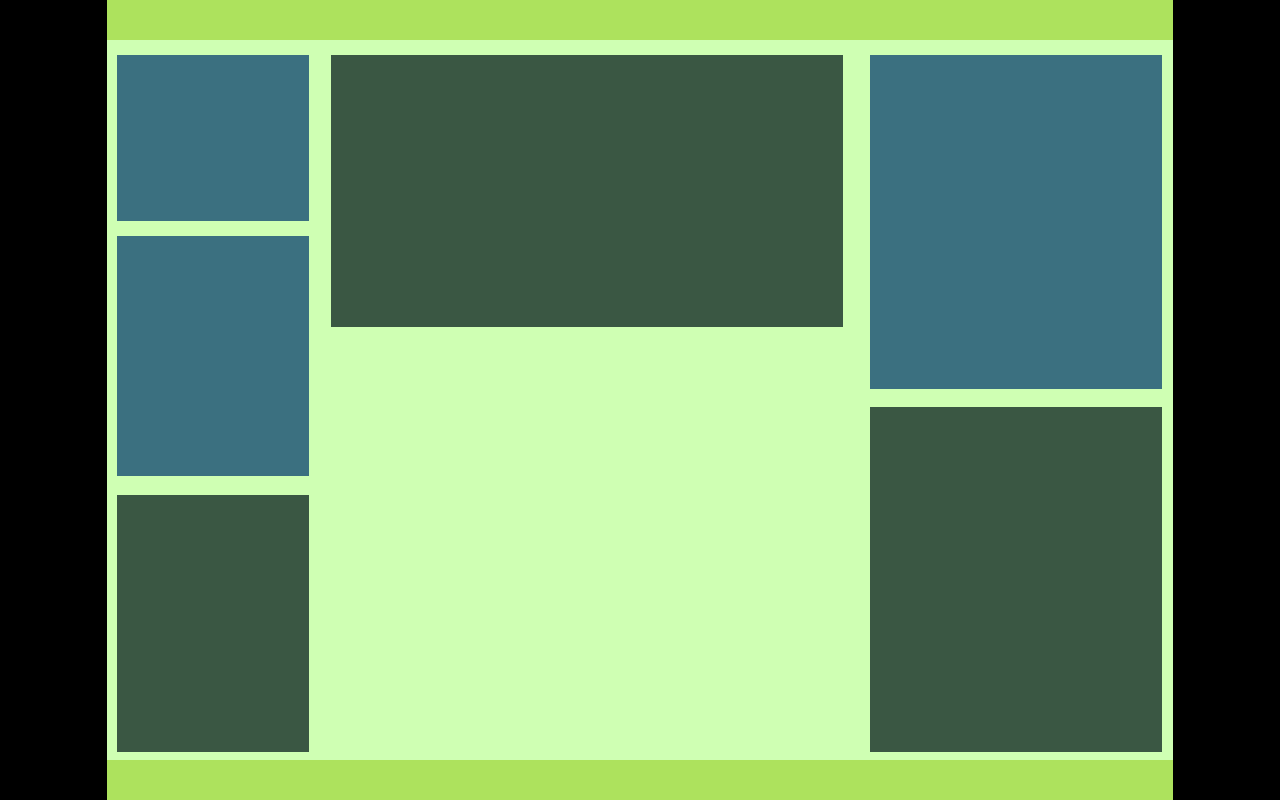
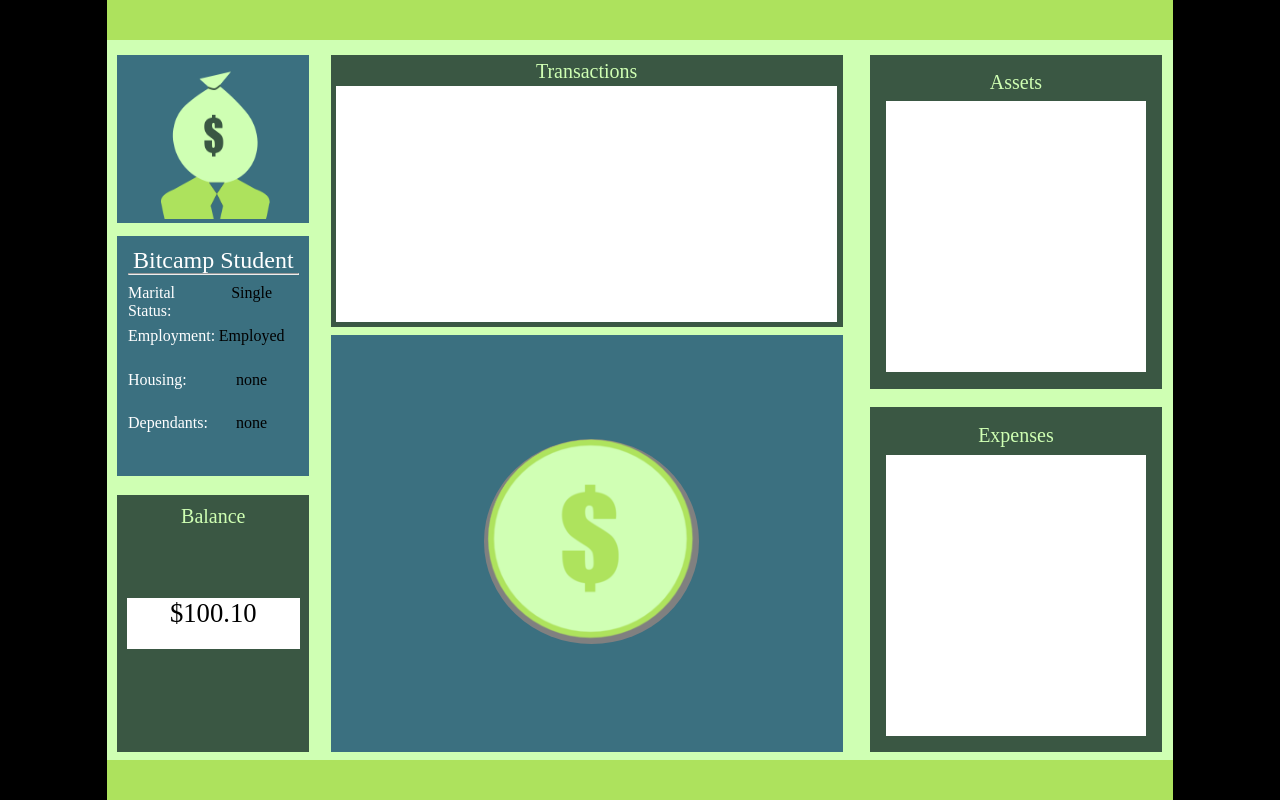
Before and after one commit to RahulSondhi/oneClickBudget, a plain HTML site: page index.html in a window 1280 px wide. Drawn offline with nearby package versions, Linux system fonts and the light colour scheme.

Commit message:
Added Functionality to ui

```diff
--- a/css/style.css
+++ b/css/style.css
@@ -52,14 +52,62 @@ html{
 }
 
 #leftBarContentPhotoContainer{
-  width: 80%;
-  padding: 5%;
-  height: 20%;
+  width: 86%;
+  padding: 2%;
+  height: 22%;
   margin: 0px;
   left: 5%;
   top: 2%;
   position: absolute;
   background-color: #3B7080;
+}
+
+#profilePic{
+  width: 100%;
+  height: 100%;
+}
+
+hr{
+  margin: 0;
+  margin-bottom: 5%;
+  border-width: 0.0625rem;
+}
+#profileName{
+  width: 100%;
+  height: 12%;
+  text-align: center;
+  color: white;
+  font-size: 1.8rem;
+  margin: 0;
+}
+
+#profileStatus,
+#profileHousing,
+#profileDependants,
+#profileEmployment{
+  display: flex;
+  flex-direction: row;
+  width: 100%;
+  height: 20%;
+}
+
+#profileStatusTitle,
+#profileHousingTitle,
+#profileEmploymentTitle,
+#profileDependantsTitle{
+  font-size: 1.2rem;
+  width: 40%;
+  color: white;
+}
+
+#profileStatusContent,
+#profileEmploymentContent,
+#profileHousingContent,
+#profileDependantsContent{
+  font-size: 1.2rem;
+  text-align: center;
+  width: 55%;
+  margin-left: 5%;
 }
 
 #leftBarContentProfileData{
@@ -113,7 +161,27 @@ html{
   position: absolute;
   bottom: 2%;
   left: 2%;
-  background-color: #CFFFB3;
+  background-color: #3B7080;
+}
+
+#centerContentButton{
+  width: 42%;
+  height: 49%;
+  left: 30%;
+  top: 25%;
+  border-radius: 100%;
+  position: absolute;
+  background-color: grey;
+  cursor: pointer;
+  background-repeat: no-repeat;
+  background-image: url("../images/clickerbuttonround.png");
+  background-position: center;
+  background-size:contain;
+}
+
+#centerContentButton:active {
+  box-shadow: 0 0.3125rem grey;
+  transform: translateY(0.3rem);
 }
 
 #rightBarContent{
@@ -134,7 +202,7 @@ html{
       left: 5%;
       top: 2%;
       position: absolute;
-      background-color: #3B7080;
+      background-color: #3A5743;
 }
 
 #rightBarContentExpenses{
@@ -147,3 +215,38 @@ html{
       position: absolute;
       background-color: #3A5743;
 }
+
+
+#rightBarContentAssetsTitle,
+#rightBarContentExpensesTitle,
+#centerContentTransactionLogTitle,
+#leftBarContentProfileBalanceTitle{
+  width: 100%;
+  height: 10%;
+  margin: 0;
+  color: #CFFFB3;
+  font-size: 1.5rem;
+  text-align: center;
+}
+
+#rightBarContentAssetsContent,
+#rightBarContentExpensesContent,
+#centerContentTransactionLogContent{
+  width: 100%;
+  height: 90%;
+  margin: 0;
+  background-color: white;
+  overflow-x: hidden;
+  overflow-y: auto;
+}
+
+#leftBarContentProfileBalanceContent{
+  width: 90%;
+  height: 20%;
+  position: absolute;
+  top: 40%;
+  left: 5%;
+  text-align: center;
+  background-color: white;
+  font-size: 2rem;
+}
--- a/index.html
+++ b/index.html
@@ -1,4 +1,5 @@
 <html>
+
 <head>
   <meta charset="UTF-8">
   <title>Something</title>
@@ -7,25 +8,66 @@
   <script src="js/script.js"></script>
   <link rel="stylesheet" href="css/style.css">
 </head>
+
 <body>
   <div id="stage" class="screen">
     <div id="header"></div>
     <div id="content">
       <div id="leftBarContent">
-            <div id="leftBarContentPhotoContainer"></div>
-            <div id="leftBarContentProfileData"></div>
-            <div id="leftBarContentProfileBalance"></div>
+        <div id="leftBarContentPhotoContainer">
+          <img id="profilePic" src="images/profilepicture.png" alt="Profile Pic">
+        </div>
+        <div id="leftBarContentProfileData">
+          <div id="profileName">Bitcamp Student</div>
+          <hr>
+          <div id="profileStatus">
+            <div id="profileStatusTitle">Marital Status: </div>
+            <div id="profileStatusContent">Single</div>
+          </div>
+
+          <div id="profileEmployment">
+            <div id="profileEmploymentTitle">Employment: </div>
+            <div id="profileEmploymentContent">None</div>
+          </div>
+
+          <div id="profileHousing">
+            <div id="profileHousingTitle">Housing: </div>
+            <div id="profileHousingContent">None</div>
+          </div>
+
+          <div id="profileDependants">
+            <div id="profileDependantsTitle">Dependants: </div>
+            <div id="profileDependantsContent">None</div>
+          </div>
+
+        </div>
+        <div id="leftBarContentProfileBalance">
+          <div id="leftBarContentProfileBalanceTitle">Balance</div>
+          <div id="leftBarContentProfileBalanceContent"></div>
+        </div>
       </div>
       <div id="centerContent">
-              <div id="centerContentTransactionLog"></div>
-              <div id="centerContentButtonContainer"></div>
+        <div id="centerContentTransactionLog">
+          <div id="centerContentTransactionLogTitle">Transactions</div>
+          <div id="centerContentTransactionLogContent"></div>
+        </div>
+        <div id="centerContentButtonContainer">
+          <div id="centerContentButton"></div>
+        </div>
       </div>
       <div id="rightBarContent">
-            <div id="rightBarContentAssets"></div>
-            <div id="rightBarContentExpenses"></div>
+        <div id="rightBarContentAssets">
+          <div id="rightBarContentAssetsTitle">Assets</div>
+          <div id="rightBarContentAssetsContent"></div>
+        </div>
+        <div id="rightBarContentExpenses">
+          <div id="rightBarContentExpensesTitle">Expenses</div>
+          <div id="rightBarContentExpensesContent"></div>
+        </div>
       </div>
     </div>
     <div id="footer"></div>
   </div>
 </body>
+
 </html>
--- a/js/script.js
+++ b/js/script.js
@@ -0,0 +1,91 @@
+var acctInfo;
+
+$(function() {
+
+  setupAccount();
+
+  $("#centerContentButton").click(function() {
+    incrementDay();
+  });
+
+});
+
+function setupAccount() {
+  acctInfo = [];
+  acctInfo.status = "Single";
+  acctInfo.employment = "Employed";
+  acctInfo.dependants = "none";
+  acctInfo.housing = "none";
+  acctInfo.balance = 100.10;
+  acctInfo.assets = [{
+    name: "Job",
+    gain: 50.30,
+    frequency: 7
+  }];
+  acctInfo.expenses = [{
+    name: "Food",
+    loss: 4.00,
+    frequency: 1
+  }];
+  acctInfo.transaction = [];
+  acctInfo.day = 0;
+  updateInfo();
+}
+
+function updateInfo() {
+  console.log(acctInfo);
+  $("#profileStatusContent").html(acctInfo.status);
+  $("#profileEmploymentContent").html(acctInfo.employment);
+  $("#profileDependantsContent").html(acctInfo.dependants);
+  $("#profileHousingContent").html(acctInfo.housing);
+  $("#leftBarContentProfileBalanceContent").html("$" + acctInfo.balance.toFixed(2));
+}
+
+function incrementDay() {
+  acctInfo.day++;
+  var prob = Math.random();
+  var prob2 = Math.random();
+  if (Math.abs(prob - prob2).toFixed(1) <= 0.1) {
+    console.log("EVENT");
+  }
+  addAssets();
+  removeExpenses();
+  updateInfo();
+}
+
+function addAssets() {
+  var assets = acctInfo.assets;
+  for (var i = 0; i < assets.length; i++) {
+    if (acctInfo.day % assets[i].frequency == 0) {
+      acctInfo.balance = acctInfo.balance + assets[i].gain;
+      updateTransactions(true, assets[i].gain, assets[i].name);
+    }
+  }
+}
+
+function removeExpenses() {
+  var expenses = acctInfo.expenses;
+  for (var i = 0; i < expenses.length; i++) {
+    if (acctInfo.day % expenses[i].frequency == 0) {
+      acctInfo.balance = acctInfo.balance - expenses[i].loss;
+      updateTransactions(false, expenses[i].loss, expenses[i].name);
+    }
+  }
+}
+
+function updateTransactions(add, money, desc) {
+  var transaction = [];
+  transaction.money = money;
+  transaction.desc = desc;
+  if (add) {
+    transaction.type = "deposit";
+  } else {
+    transaction.type = "withdrawal";
+  }
+  acctInfo.transaction.push(transaction);
+  viewTransaction();
+}
+
+function viewTransaction() {
+
+}
```
Also changed, not shown: images/clickerbutton.png (renamed from images/clickerbutton (1).png), images/clickerbuttonround.png (added). Lines whose indentation alone changed are shown as unchanged.
